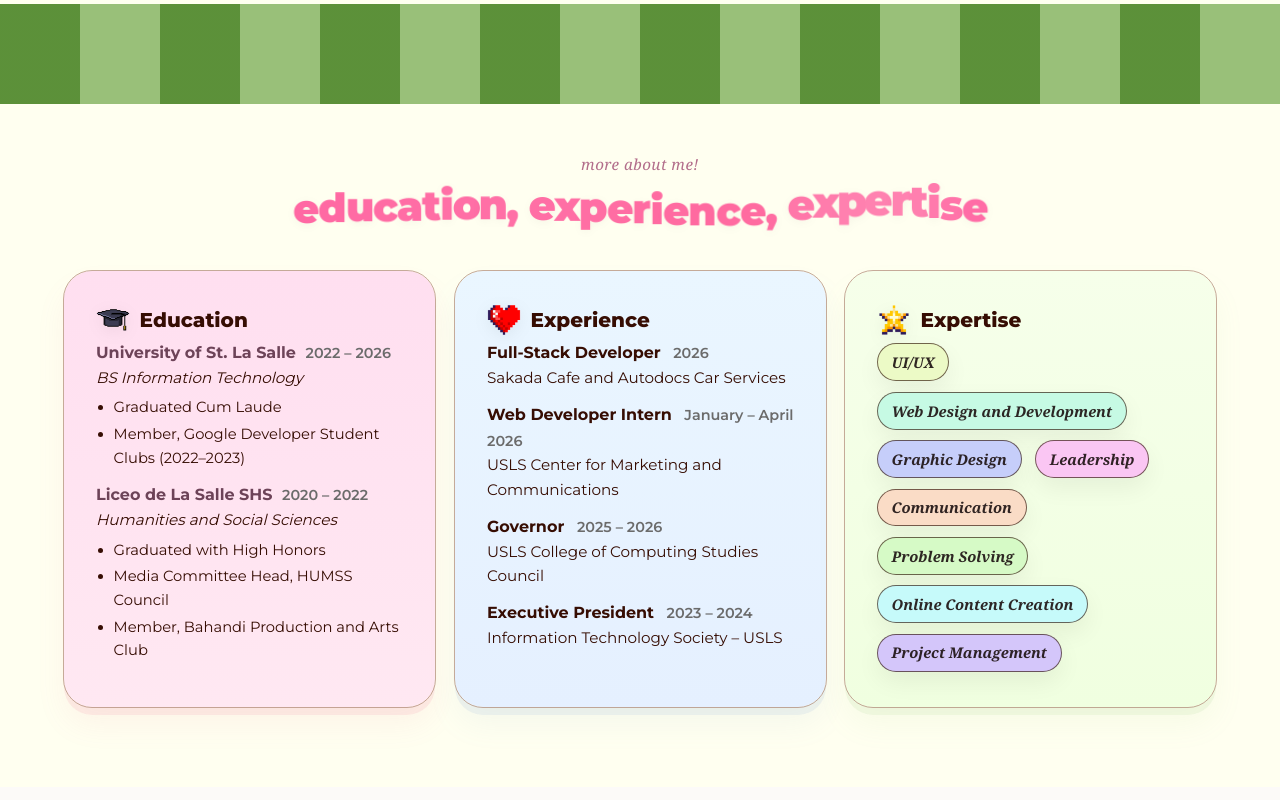
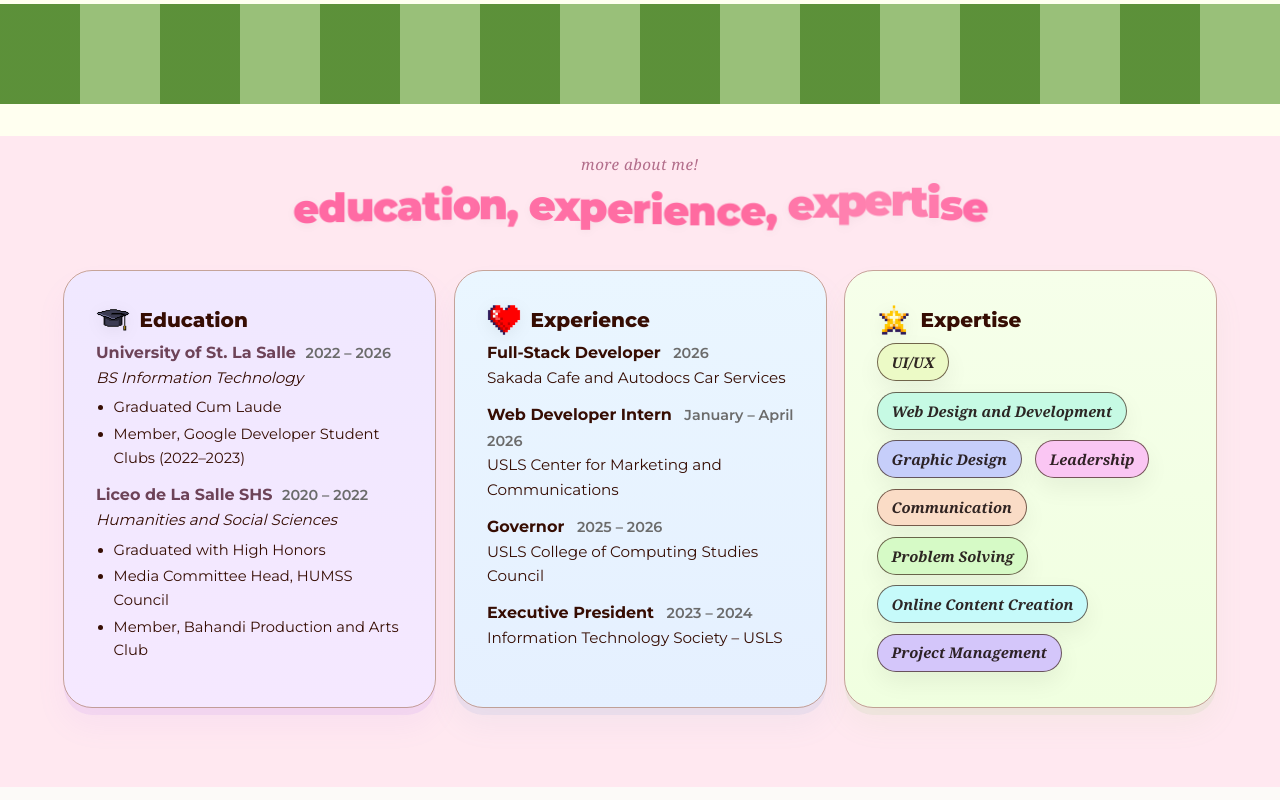
Before and after one commit to naomiesther/naofolio, a Next.js app: page / in a window 1280 px wide. Shown: the part 1520-2320 px from the top of the page. Built offline with nearby package versions, Linux system fonts and the light colour scheme.

Commit message:
Update about-folder-section with pastel pink bg, change education card to pastel purple

```diff
--- a/src/app/globals.css
+++ b/src/app/globals.css
@@ -1703,6 +1703,7 @@ img {
     opacity 900ms cubic-bezier(0.22, 1, 0.36, 1),
     transform 900ms cubic-bezier(0.22, 1, 0.36, 1),
     filter 900ms cubic-bezier(0.22, 1, 0.36, 1);
+  background: #ffe8f0;
 }
 
 .about-folder-section.is-visible {
@@ -1845,9 +1846,9 @@ img {
 
 /* Variant styles to match attached pastel cards */
 .about-folder-card--pink {
-  background: linear-gradient(180deg, #ffdff0 0%, #ffe8f2 100%);
-  border-color: rgba(237,124,162,0.55);
-  box-shadow: 0 8px 0 rgba(232,113,150,0.12), 0 18px 30px rgba(232,113,150,0.08);
+  background: linear-gradient(180deg, #f0e8ff 0%, #f5e8ff 100%);
+  border-color: rgba(182,124,237,0.55);
+  box-shadow: 0 8px 0 rgba(182,124,237,0.12), 0 18px 30px rgba(182,124,237,0.08);
 }
 .about-folder-card--blue {
   background: linear-gradient(180deg, #eaf6ff 0%, #e5f0ff 100%);
```
